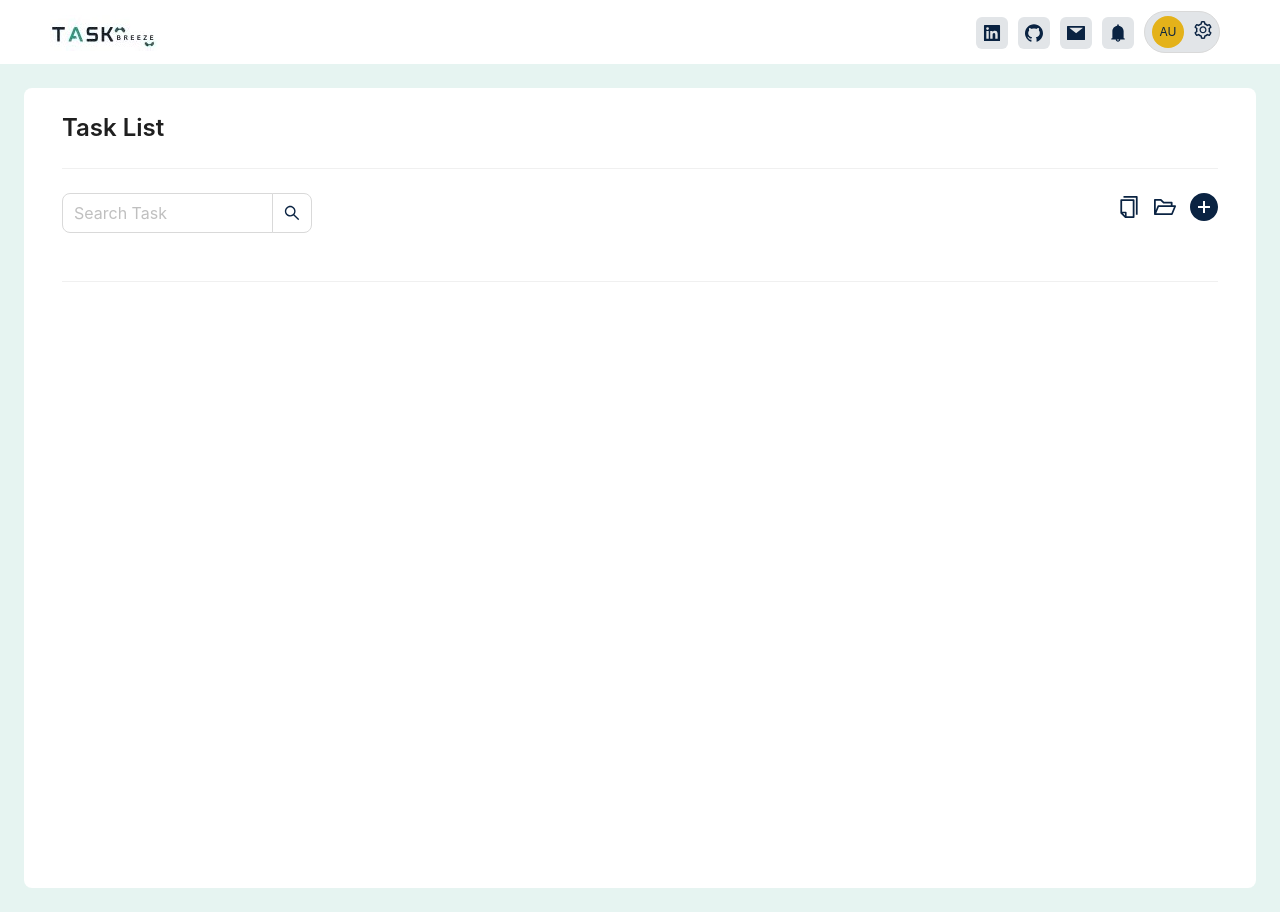
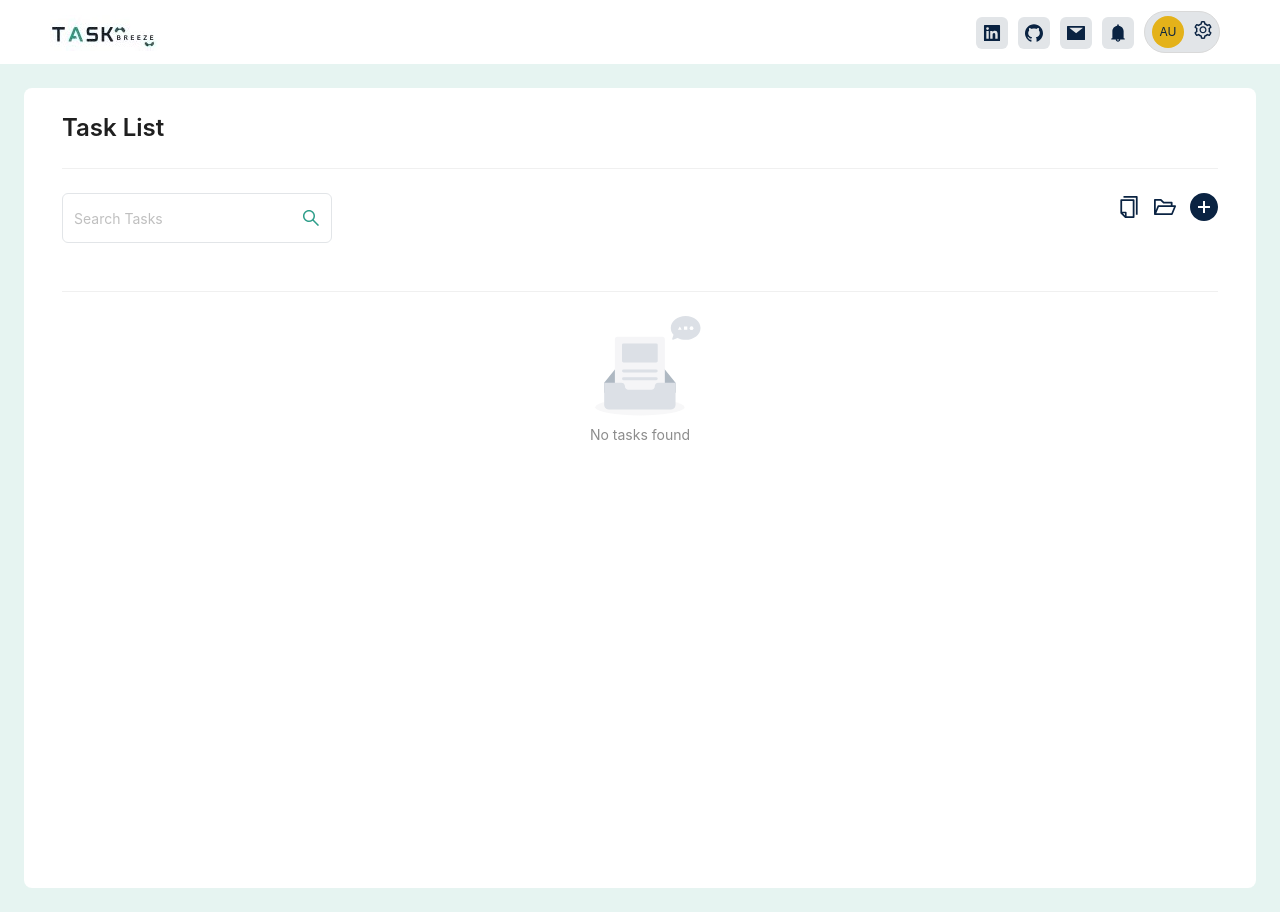
Before and after one commit to AebadUQ/TaskBreeze, a React (Create React App) app: page / in a window 1280 px wide. Built offline with nearby package versions, Linux system fonts and the light colour scheme.

Commit message:
Implement Todo search functionality

```diff
--- a/src/common/main.css
+++ b/src/common/main.css
@@ -100,6 +100,10 @@
     height: 40px !important;
 
 }
+.ant-select-selector:hover {
+    border-color: #2e9e8a !important;
+
+}
 
 .ant-input:active {
     border-color: #2e9e8a !important;
@@ -107,6 +111,10 @@
 }
 
 .ant-input:focus {
+    border-color: #2e9e8a !important;
+
+}
+.ant-input:hover {
     border-color: #2e9e8a !important;
 
 }
@@ -124,7 +132,19 @@
 .ant-radio-wrapper:hover {
     border: 0px;
 }
+.ant-input-affix-wrapper:active{
+    border-color: #2e9e8a !important;
 
+}
+
+.ant-input-affix-wrapper{
+    border-color: #e2e5e8 !important;
+    box-shadow: none !important;
+}
+.ant-input-affix-wrapper:hover{
+    border-color: #2e9e8a !important;
+
+}
 .ant-radio-wrapper .ant-radio-checked::after .ant-radio-wrapper:hover {
     border: 0px;
 
--- a/src/common/theme.js
+++ b/src/common/theme.js
@@ -1,4 +1,4 @@
- export const theme={
+ export const colors={
     primary:'#0a2342',
     secondary:'#2e9e8a',
     ternary:'',
--- a/src/components/todoComponents/TaskCard.tsx
+++ b/src/components/todoComponents/TaskCard.tsx
@@ -1,6 +1,6 @@
 import EditModal from "./EditModal";
 import React, { useState } from "react";
-import { theme } from "../../common/theme";
+import { colors } from "../../common/theme";
 import { TaskCardProps } from "../../types";
 import { useDispatch } from "react-redux";
 import { CustomAvatar } from "../ui-components";
@@ -33,10 +33,10 @@ const CustomTitle: React.FC<{
         <Badge
           color={
             priority === "High"
-              ? theme.high
+              ? colors.high
               : priority === "Medium"
-              ? theme.medium
-              : theme.low
+              ? colors.medium
+              : colors.low
           }
           size={"small"}
         />
--- a/src/components/ui-components/CustomAvatar.tsx
+++ b/src/components/ui-components/CustomAvatar.tsx
@@ -2,7 +2,7 @@ import { Avatar } from "antd";
 import React, { useState } from "react";
 import { CustomAvatarProps } from "../../types";
 import { UserOutlined } from "@ant-design/icons";
-import { theme } from '../../common/theme';
+import { colors } from '../../common/theme';
 const CustomAvatar: React.FC<CustomAvatarProps> = ({
   variant,
   onClick,
@@ -20,13 +20,13 @@ const CustomAvatar: React.FC<CustomAvatarProps> = ({
 
   const avatarStyle: React.CSSProperties = {
     transition: "all 0.3s",
-    color: theme.primary,
-    backgroundColor: variant === "primary" ? theme?.lightgreen : theme.lightGrey,
+    color: colors.primary,
+    backgroundColor: variant === "primary" ? colors?.lightgreen : colors.lightGrey,
   };
 
   if (isHovered) {
-    avatarStyle.backgroundColor = variant === "primary" ? theme.primary : theme?.secondary;
-    avatarStyle.color = variant === "primary" ? theme?.white : theme?.white;
+    avatarStyle.backgroundColor = variant === "primary" ? colors.primary : colors?.secondary;
+    avatarStyle.color = variant === "primary" ? colors?.white : colors?.white;
   }
 
   return (
--- a/src/page/Home.tsx
+++ b/src/page/Home.tsx
@@ -1,7 +1,6 @@
 import React, { useState } from "react";
 import {
   Layout,
-  theme,
   Typography,
   Row,
   Col,
@@ -9,16 +8,19 @@ import {
   Tooltip,
   Input,
   Space,
+  Empty,
+  theme,
 } from "antd";
 import {
   CopyOutlined,
   FolderOpenOutlined,
   PlusCircleFilled,
+  SearchOutlined,
 } from "@ant-design/icons";
+import { colors } from "../common/theme";
 import { useSelector } from "react-redux";
 import TaskCard from "../components/todoComponents/TaskCard";
 import TaskModal from "../components/todoComponents/TaskModal";
-const { Search } = Input;
 const { Title } = Typography;
 const { Content } = Layout;
 
@@ -30,12 +32,42 @@ const ContentComponent: React.FC<AppProps> = () => {
   } = theme.useToken();
   const alltask = useSelector((state: any) => state.todoReducer.todoList);
   const [isModalOpen, setIsModalOpen] = useState(false);
+
   const [row, setRow] = useState(alltask);
   React.useEffect(() => {
     setRow(alltask);
   }, [alltask]);
   const showModal = () => {
     setIsModalOpen(true);
+  };
+  const handleSearch = (value: any) => {
+    const newString = value;
+
+    if (newString !== "") {
+      const newRows = alltask?.filter((row: any) => {
+        let matches = true;
+        const properties = ["taskname"];
+        let containsQuery = false;
+        properties.forEach((property) => {
+          if (
+            row[property]
+              .toString()
+              .toLowerCase()
+              .includes(newString?.toString().toLowerCase())
+          ) {
+            containsQuery = true;
+          }
+        });
+
+        if (!containsQuery) {
+          matches = false;
+        }
+        return matches;
+      });
+      setRow(newRows);
+    } else {
+      setRow(alltask);
+    }
   };
 
   return (
@@ -54,10 +86,17 @@ const ContentComponent: React.FC<AppProps> = () => {
         </Row>
         <Row>
           <Col span={12}>
-            <Search
-              placeholder="Search Task"
-              size="large"
-              style={{ width: 250 }}
+            <Input
+              placeholder="Search Tasks"
+              onChange={(e) => {
+                handleSearch(e.target.value);
+              }}
+              style={{ width: 270 }}
+              suffix={
+                <SearchOutlined
+                  style={{ color: colors?.secondary, fontSize: 18 }}
+                />
+              }
             />
           </Col>
           <Col xs={0} sm={12}>
@@ -94,7 +133,8 @@ const ContentComponent: React.FC<AppProps> = () => {
         <Row>
           <Col span={24}>
             <Row>
-              {row?.map((task: any) => (
+              {row && row.length > 0 ? (
+                row.map((task: any) => (
                   <Col
                     xs={24}
                     sm={12}
@@ -106,7 +146,12 @@ const ContentComponent: React.FC<AppProps> = () => {
                   >
                     <TaskCard task={task} />
                   </Col>
-              ))}
+                ))
+              ) : (
+                <Col span={24}>
+                  <Empty description="No tasks found" />
+                </Col>
+              )}
             </Row>
           </Col>
         </Row>
```
Lines whose indentation alone changed are shown as unchanged.
